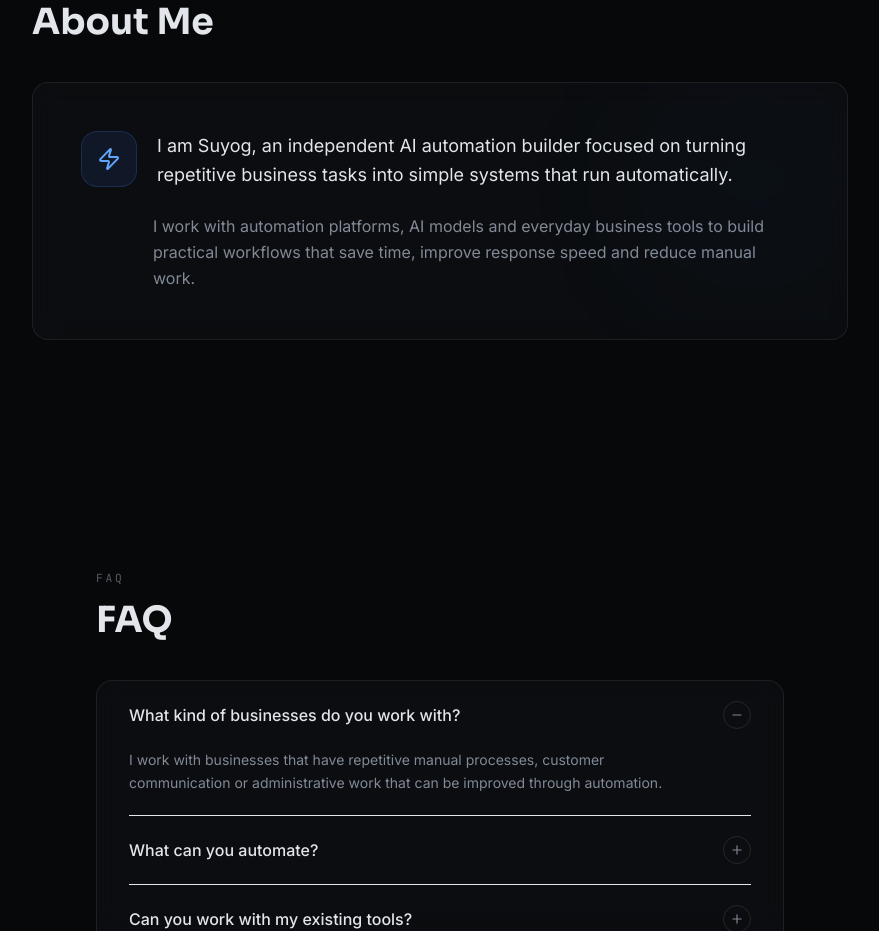
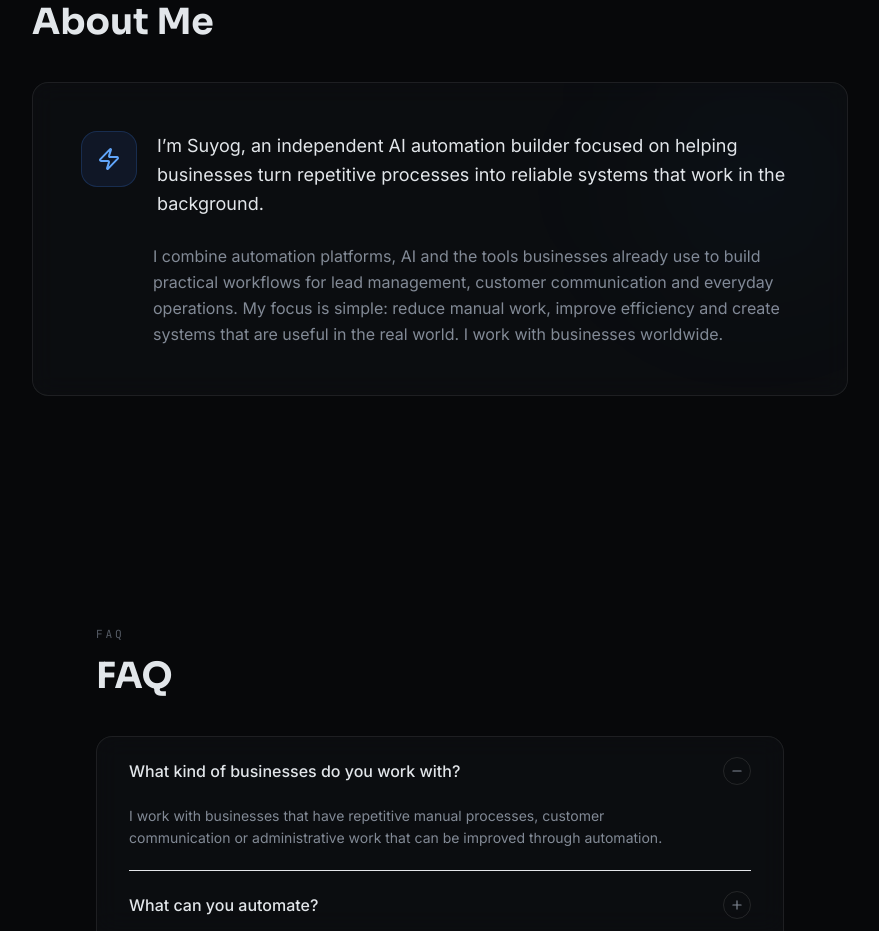
Before and after one commit to suyogcmpl25-cmd/PORTFOLIO, a React (Vite) app: page / in a window 1280 px wide. Shown: the part 5220-6151 px from the top of the page, without its empty margins (200-1079 px from the left). Built offline with nearby package versions, Linux system fonts and the light colour scheme; no server answers.

Commit message:
Update About.tsx

```diff
--- a/src/components/About.tsx
+++ b/src/components/About.tsx
@@ -23,13 +23,13 @@ export default function About() {
             </div>
             <div className="flex-1">
               <p className="text-lg text-ink-50 leading-relaxed">
-                I am Suyog, an independent AI automation builder focused on turning repetitive business tasks into simple systems that run automatically.
+                 I’m Suyog, an independent AI automation builder focused on helping businesses turn repetitive processes into reliable systems that work in the background.
               </p>
             </div>
           </div>
 
           <p className="text-base text-ink-200 leading-relaxed pl-0 lg:pl-[4.5rem]">
-            I work with automation platforms, AI models and everyday business tools to build practical workflows that save time, improve response speed and reduce manual work.
+            I combine automation platforms, AI and the tools businesses already use to build practical workflows for lead management, customer communication and everyday operations. My focus is simple: reduce manual work, improve efficiency and create systems that are useful in the real world. I work with businesses worldwide.
           </p>
         </div>
       </div>
```
